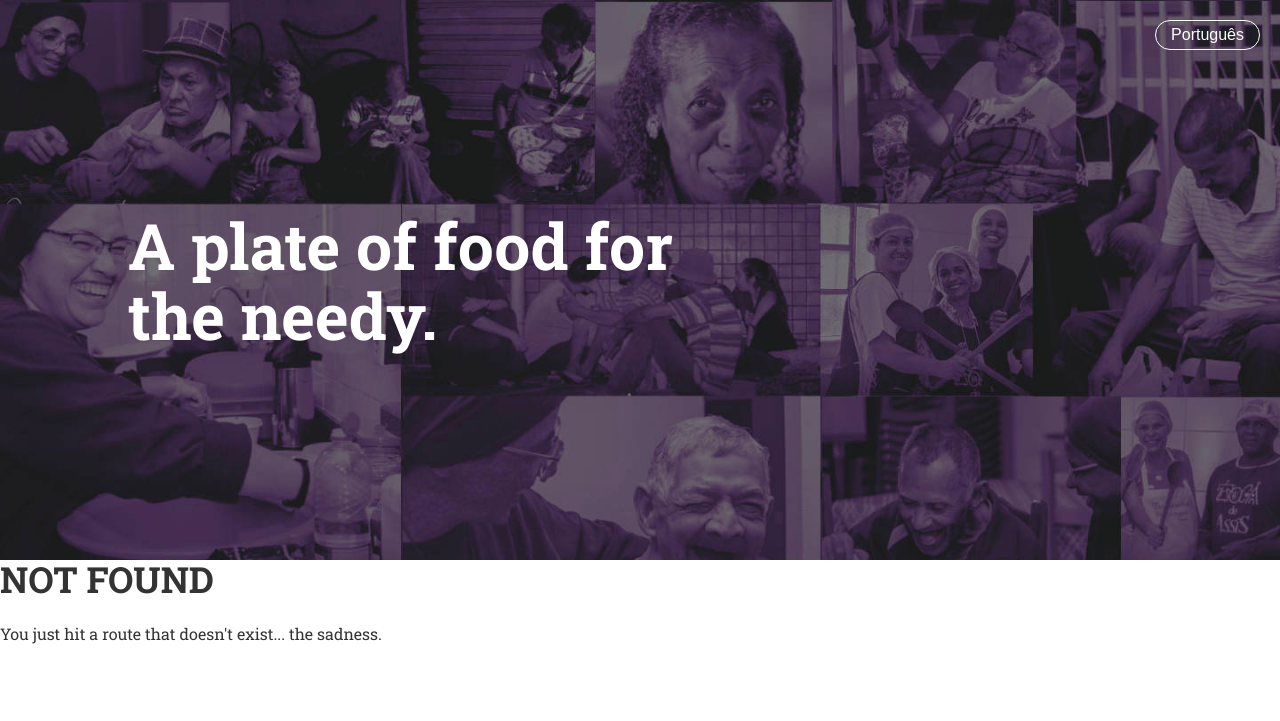
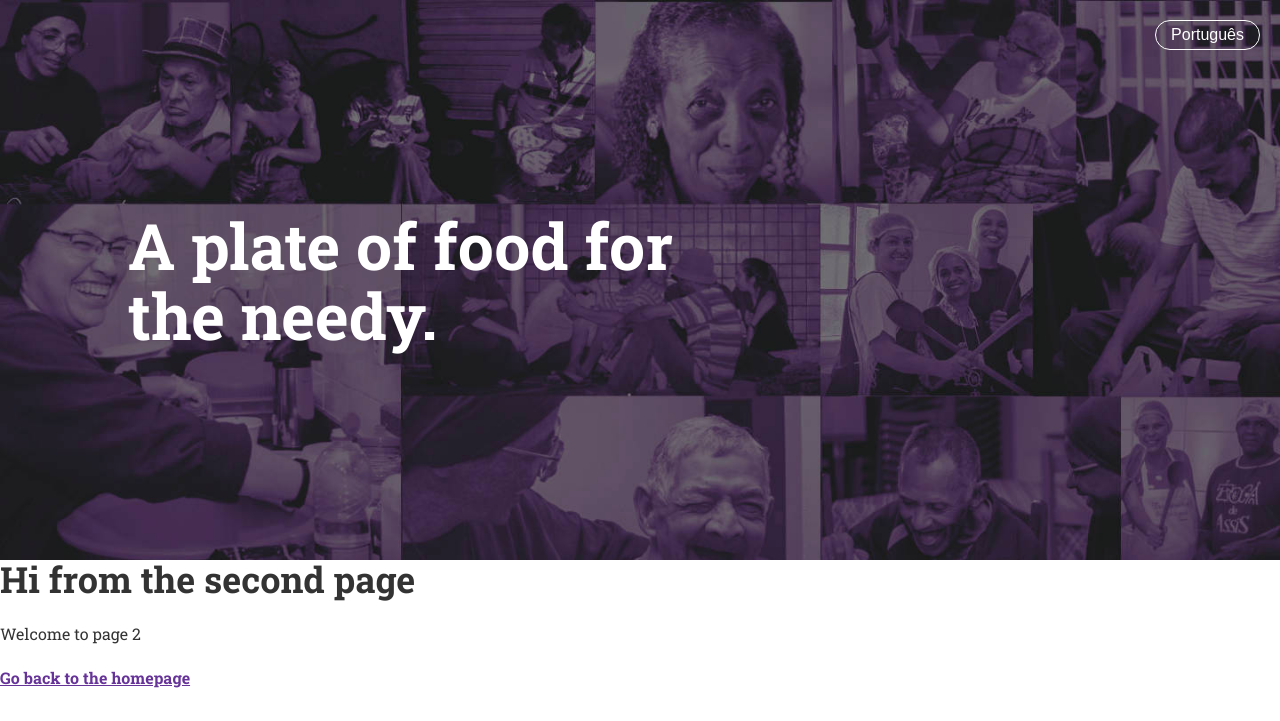
Before and after one commit to alandbh/Quem-Precisa, a Gatsby site in the folder quemprecisa-site/: page /en in a window 1280 px wide. Before the commit this address had no page. Shown: the top 721 px of the page. Built offline with nearby package versions, Linux system fonts and the light colour scheme; Gatsby itself is replaced by a stand-in of ours.

Commit message:
Fixing language switch

```diff
--- a/quemprecisa-site/src/components/layout.js
+++ b/quemprecisa-site/src/components/layout.js
@@ -23,12 +23,15 @@ import "./style.scss"
 const Layout = ({ children }) => {
   const [lang, setLang] = useState("pt")
   useEffect(() => {
-    let langCookie =
-      getCookie("langCookie") !== "" ? getCookie("langCookie") : getLang()
+    let langCookie
+    if (getCookie("langCookie") !== "") {
+      langCookie = getCookie("langCookie")
+    } else {
+      langCookie = getLang()
+      document.cookie = `langCookie=${langCookie}`
+    }
 
     setLang(langCookie)
-
-    document.cookie = `langCookie=${langCookie}`
 
     if (langCookie !== "pt" && window.location.pathname !== "/en") {
       navigateTo("/en")
--- a/quemprecisa-site/src/pages/index.js
+++ b/quemprecisa-site/src/pages/index.js
@@ -124,7 +124,7 @@ const IndexPage = () => (
           rel="noopener noreferrer"
           href="https://www.mercadopago.com.br/checkout/v1/redirect?pref_id=113001714-a8dbfc80-c536-4056-8b6a-8846dbf7cad9"
           name="MP-payButton"
-          class="btn-pay"
+          className="btn-pay"
         >
           <span>Doar via cartão ou boleto</span>
           <Pagamentos />
```
Also changed, not shown: quemprecisa-site/src/pages/en.js (renamed from quemprecisa-site/src/pages/page-2.js).
